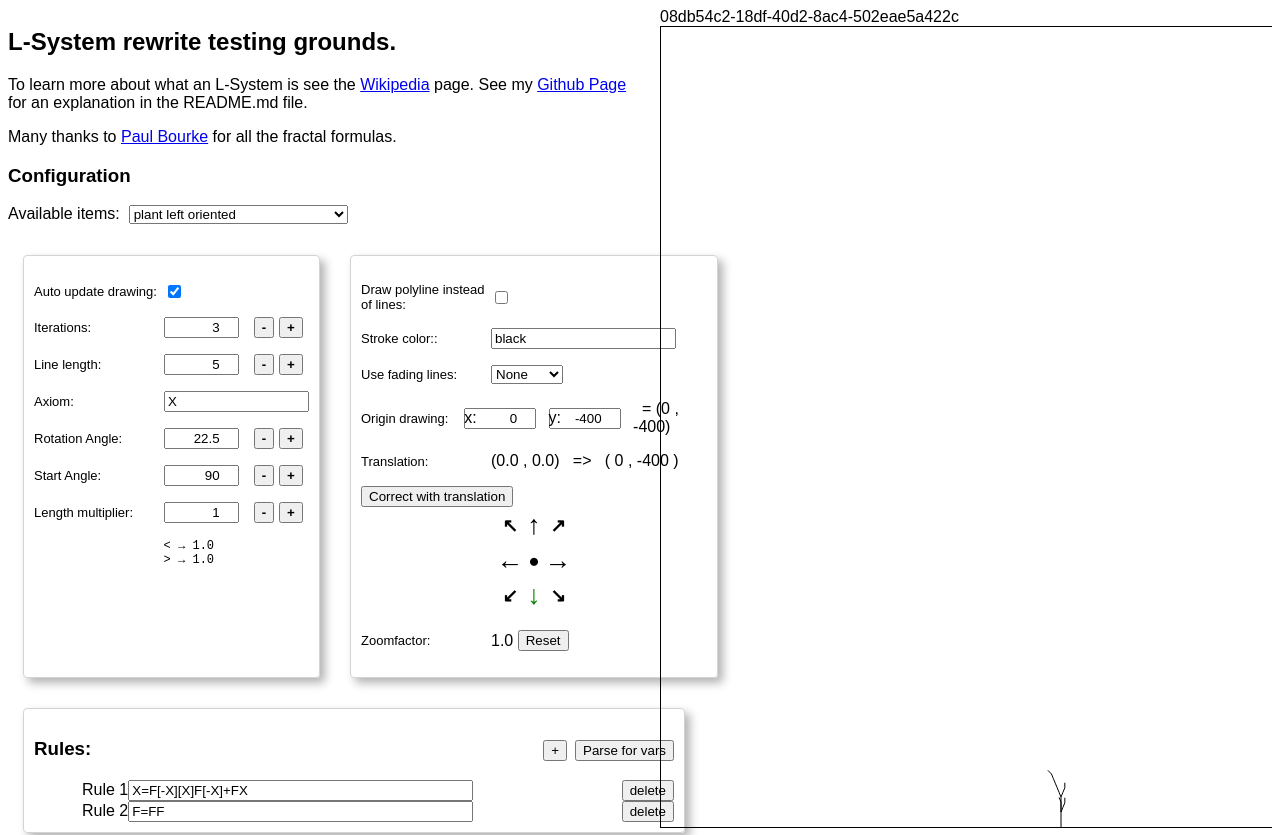
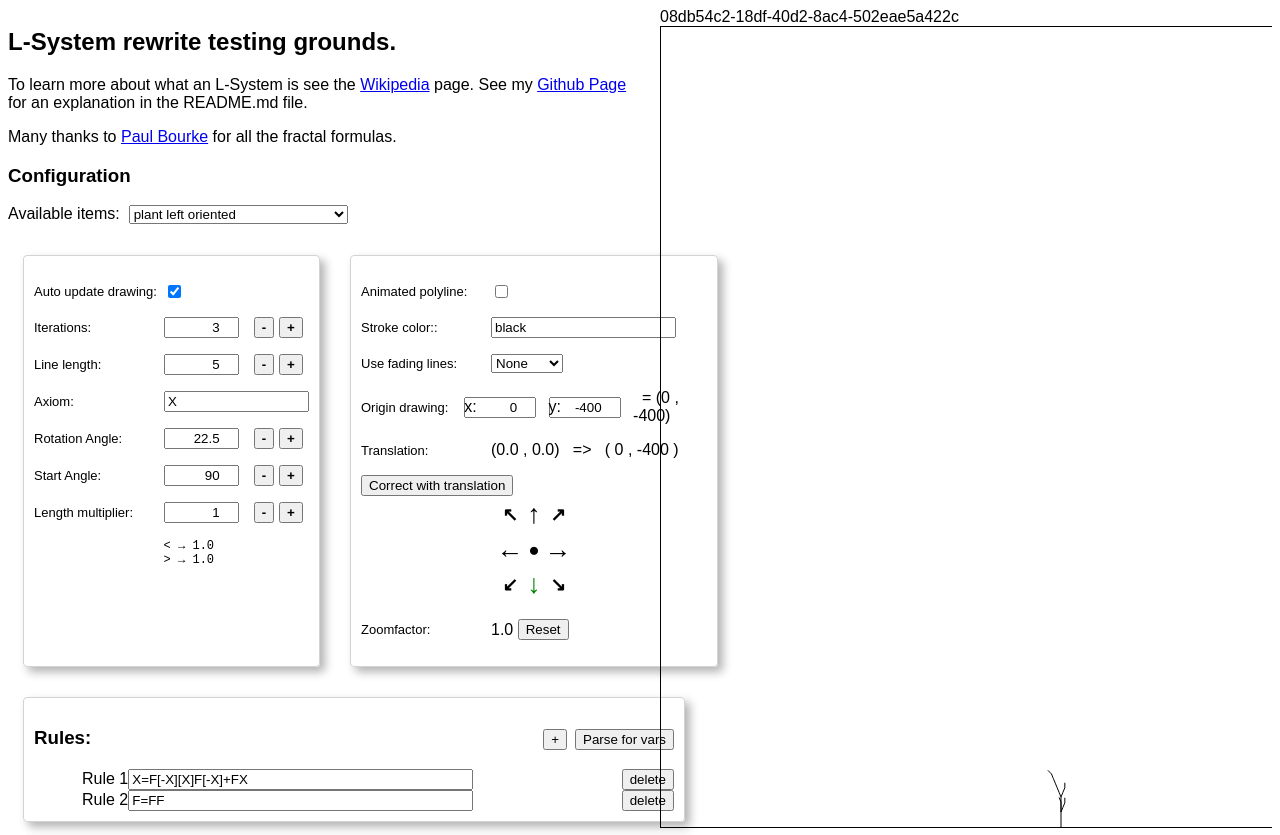
Before and after one commit to martinmolema/L-System, an Angular app: page / in a window 1280 px wide. Shown: the top 835 px of the page. Built offline with nearby package versions, Linux system fonts and the light colour scheme.

Commit message:
SHortened label

```diff
--- a/src/app/app.component.html
+++ b/src/app/app.component.html
@@ -91,7 +91,7 @@
             </div>
             <div class="right card">
               <p>
-                <label for="cbxUsePolyline">Draw polyline instead of lines</label>
+                <label for="cbxUsePolyline">Animated polyline</label>
                 <input id="cbxUsePolyline" formControlName="usePolyline" type="checkbox">
               </p>
               @if (usePolyline?.value === true) {
```
